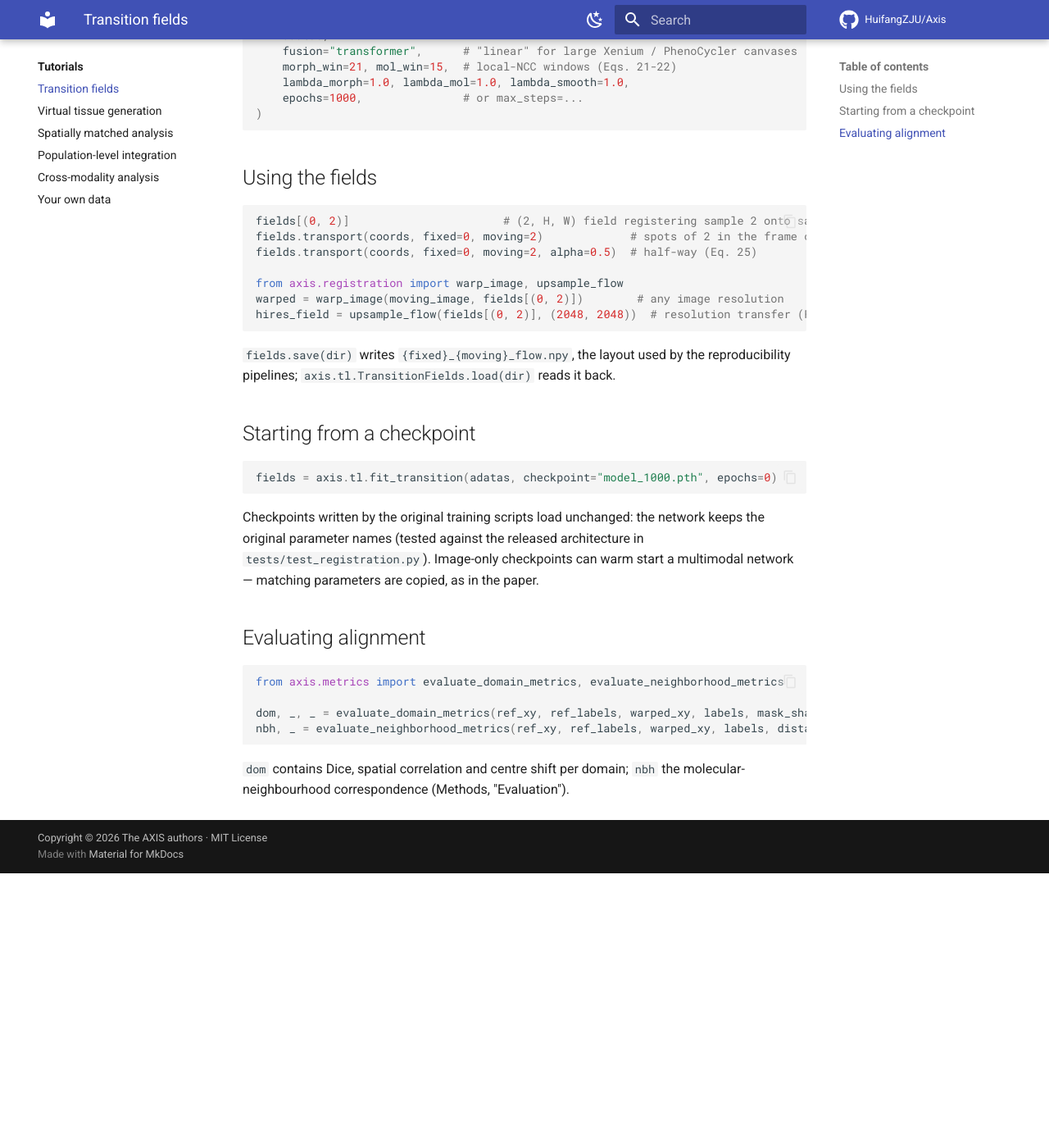
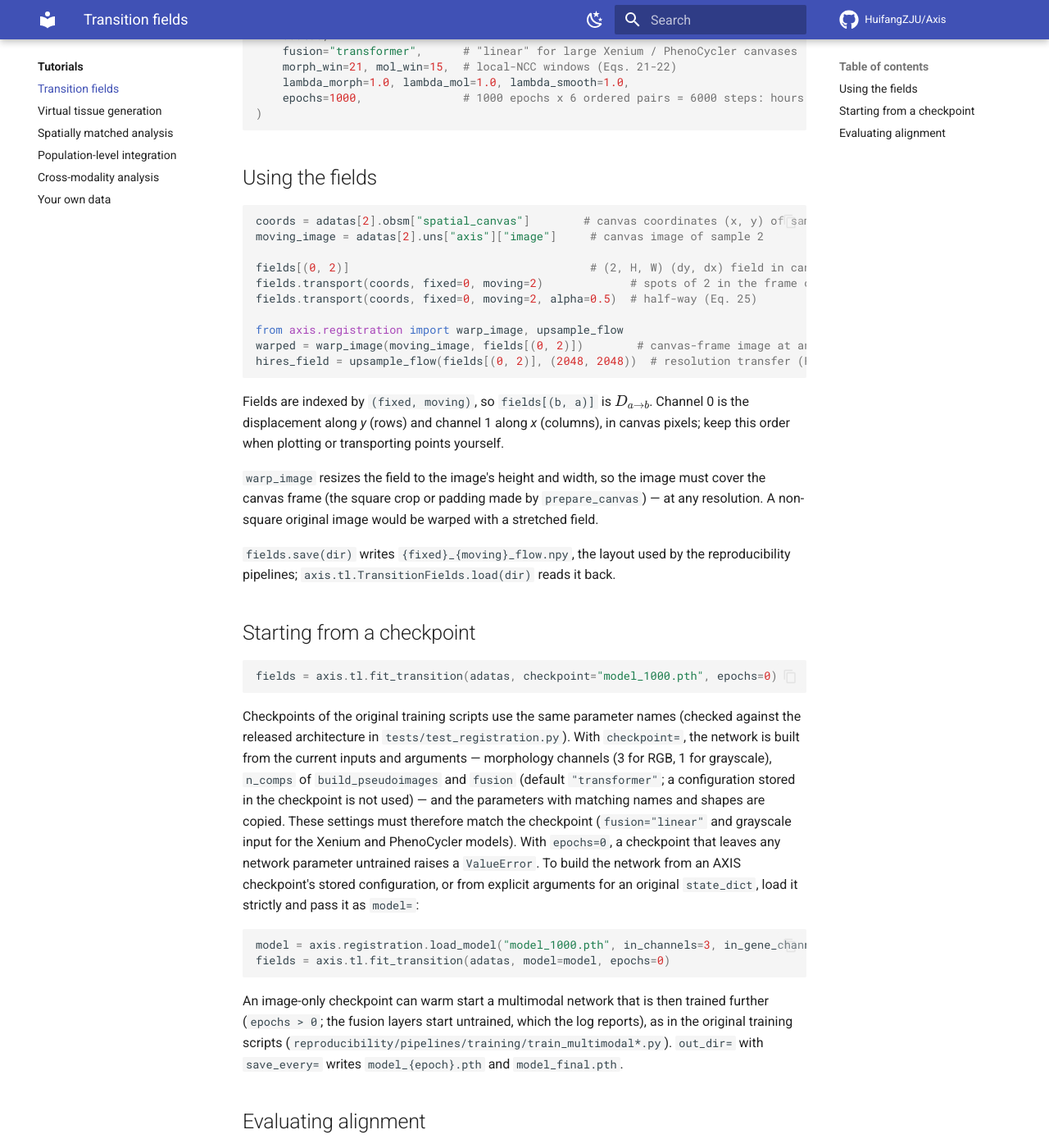
Before and after one commit to HuifangZJU/Axis, an MkDocs documentation site: the page built from docs/tutorials/transition_fields.md, in a window 1280 px wide and 1400 px high, scrolled down 413 px. Shown: the whole window at 82% size. Built offline with MkDocs 1.6.1 and Material for MkDocs 9.7.7, drawn with Linux system fonts in a browser that asks for light colours; comment, search, counter and statistics services are not loaded; before the commit the page ends 1478 px from its top, so only the background shows below that; some of the changed text lies outside the part shown.

Commit message:
Tutorials: fix transition-field, generation and custom-data pages
Verified findings from the docs review (each re-checked against the code):
- transition_fields: define every variable the snippets use, state the
  (fixed, moving) key and (dy, dx) channel order, the canvas-frame
  requirement of warp_image, what checkpoint= does, the metrics extra,
  and that spatial_corr is Pearson while S_c in Methods is density_cosine.
- generation: describe how the pull-back fields are inverted for
  transport, the support mask (largest connected region, valid=False
  rows), the anchors argument, and restrict genes for dense series.
- custom_data: coordinate convention and scale, image formats, shared
  var_names across modalities, mapping results back to input coordinates.
- Gallery: drop the training curve.

Code:
- fit_transition(checkpoint=..., epochs=0) raises if the checkpoint leaves
  network parameters untrained (mismatched fusion/n_comps/channels used to
  give silently wrong fields).
- prepare_canvas drops an alpha channel and rescales >8-bit images by their
  maximum instead of clipping them to white; other inputs are unchanged.

Co-Authored-By: Claude Opus 5.5 <noreply@anthropic.com>
Claude-Session: https://claude.ai/code/session_01C6GeFzGzrUA8Am8cHa4gkL

````diff
--- a/docs/tutorials/transition_fields.md
+++ b/docs/tutorials/transition_fields.md
@@ -16,21 +16,34 @@ fields = axis.tl.fit_transition(
     fusion="transformer",      # "linear" for large Xenium / PhenoCycler canvases
     morph_win=21, mol_win=15,  # local-NCC windows (Eqs. 21-22)
     lambda_morph=1.0, lambda_mol=1.0, lambda_smooth=1.0,
-    epochs=1000,               # or max_steps=...
+    epochs=1000,               # 1000 epochs x 6 ordered pairs = 6000 steps: hours on CPU; use a GPU or cap with max_steps=...
 )
 ```
 
 ## Using the fields
 
 ```python
-fields[(0, 2)]                       # (2, H, W) field registering sample 2 onto sample 0
+coords = adatas[2].obsm["spatial_canvas"]        # canvas coordinates (x, y) of sample 2
+moving_image = adatas[2].uns["axis"]["image"]     # canvas image of sample 2
+
+fields[(0, 2)]                                    # (2, H, W) (dy, dx) field in canvas px: D_{2→0}
 fields.transport(coords, fixed=0, moving=2)             # spots of 2 in the frame of 0
 fields.transport(coords, fixed=0, moving=2, alpha=0.5)  # half-way (Eq. 25)
 
 from axis.registration import warp_image, upsample_flow
-warped = warp_image(moving_image, fields[(0, 2)])        # any image resolution
+warped = warp_image(moving_image, fields[(0, 2)])        # canvas-frame image at any resolution
 hires_field = upsample_flow(fields[(0, 2)], (2048, 2048))  # resolution transfer (Fig. 2k-m)
 ```
+
+Fields are indexed by `(fixed, moving)`, so `fields[(b, a)]` is
+\(D_{a\to b}\). Channel 0 is the displacement along *y* (rows) and channel 1
+along *x* (columns), in canvas pixels; keep this order when plotting or
+transporting points yourself.
+
+`warp_image` resizes the field to the image's height and width, so the image
+must cover the canvas frame (the square crop or padding made by
+`prepare_canvas`) — at any resolution. A non-square original image would be
+warped with a stretched field.
 
 `fields.save(dir)` writes `{fixed}_{moving}_flow.npy`, the layout used by the
 reproducibility pipelines; `axis.tl.TransitionFields.load(dir)` reads it back.
@@ -41,19 +54,49 @@ reproducibility pipelines; `axis.tl.TransitionFields.load(dir)` reads it back.
 fields = axis.tl.fit_transition(adatas, checkpoint="model_1000.pth", epochs=0)
 ```
 
-Checkpoints written by the original training scripts load unchanged: the
-network keeps the original parameter names (tested against the released
-architecture in `tests/test_registration.py`). Image-only checkpoints can warm
-start a multimodal network — matching parameters are copied, as in the paper.
+Checkpoints of the original training scripts use the same parameter names
+(checked against the released architecture in `tests/test_registration.py`).
+With `checkpoint=`, the network is built from the current inputs and arguments
+— morphology channels (3 for RGB, 1 for grayscale), `n_comps` of
+`build_pseudoimages` and `fusion` (default `"transformer"`; a configuration
+stored in the checkpoint is not used) — and the parameters with matching names
+and shapes are copied. These settings must therefore match the checkpoint
+(`fusion="linear"` and grayscale input for the Xenium and PhenoCycler models).
+With `epochs=0`, a checkpoint that leaves any network parameter untrained raises
+a `ValueError`. To build the network from an AXIS checkpoint's stored
+configuration, or from explicit arguments for an original `state_dict`, load it
+strictly and pass it as `model=`:
+
+```python
+model = axis.registration.load_model("model_1000.pth", in_channels=3, in_gene_channels=10, fusion_module="transformer")
+fields = axis.tl.fit_transition(adatas, model=model, epochs=0)
+```
+
+An image-only checkpoint can warm start a multimodal network that is then
+trained further (`epochs > 0`; the fusion layers start untrained, which the log
+reports), as in the original training scripts
+(`reproducibility/pipelines/training/train_multimodal*.py`). `out_dir=` with
+`save_every=` writes `model_{epoch}.pth` and `model_final.pth`.
 
 ## Evaluating alignment
+
+The domain metrics need the `metrics` extra (alphashape, shapely,
+scikit-image; see [Installation](../installation.md)).
 
 ```python
 from axis.metrics import evaluate_domain_metrics, evaluate_neighborhood_metrics
 
-dom, _, _ = evaluate_domain_metrics(ref_xy, ref_labels, warped_xy, labels, mask_shape=(512, 512), alpha=0.05)
+ref_xy, ref_labels = adatas[0].obsm["spatial_canvas"], adatas[0].obs["domain"]   # "original_clusters" for SCC
+warped_xy = fields.transport(adatas[2].obsm["spatial_canvas"], fixed=0, moving=2)
+labels = adatas[2].obs["domain"]
+size = fields.canvas_size
+
+dom, _, _ = evaluate_domain_metrics(ref_xy, ref_labels, warped_xy, labels, mask_shape=(size, size), alpha=0.05)
 nbh, _ = evaluate_neighborhood_metrics(ref_xy, ref_labels, warped_xy, labels, distance_threshold=20)
 ```
 
-`dom` contains Dice, spatial correlation and centre shift per domain;
-`nbh` the molecular-neighbourhood correspondence (Methods, "Evaluation").
+`dom` has one row per domain with `dice`, `spatial_corr` (Pearson correlation
+of the Gaussian-smoothed domain density maps; the column the Fig. 2 scripts
+report), `density_cosine` (the normalised inner product \(S_c\) written in
+Methods) and `center_shift` (canvas px); `nbh` holds the molecular-neighbourhood
+correspondence (Methods, "Evaluation").
````
Also changed, not shown: docs/gallery.md (+0 -4 lines), docs/tutorials/custom_data.md (+21 -3 lines), docs/tutorials/generation.md (+32 -7 lines), docs/tutorials/index.md (+7 -2 lines), docs/assets/gallery/scc_training_loss.jpg (deleted), 4 other files.
